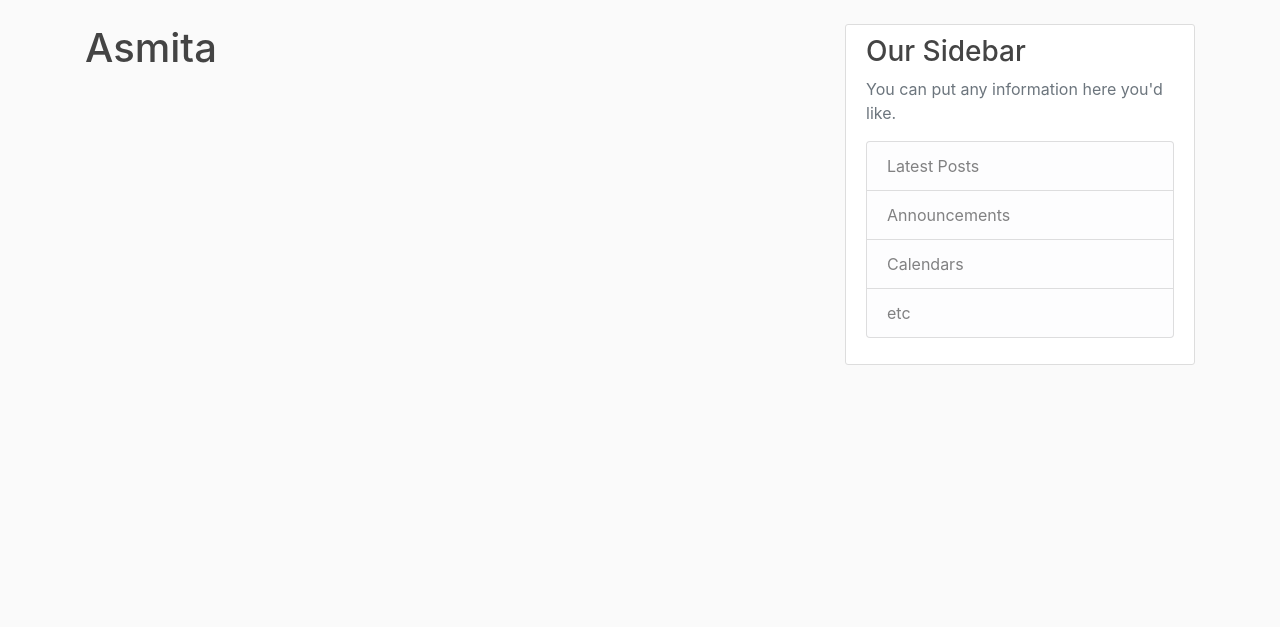
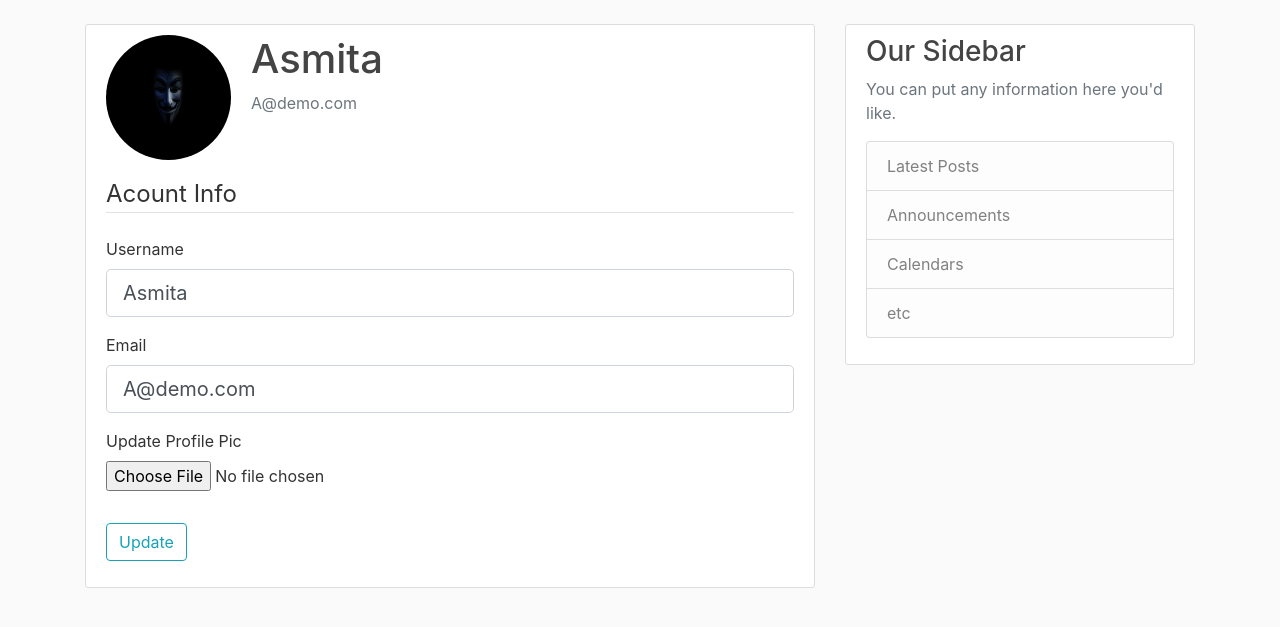
Before and after one commit to AsmitaGauri/Blog-Site-Using-Flask, a Flask app: page /account in a window 1280 px wide. Shown: the part 56-683 px from the top of the page. Run offline with Flask 2, Linux system fonts and the light colour scheme; a user stored in the database is signed in; some libraries are stand-ins or nearby versions.

Commit message:
User Account and Profile Picture

```diff
--- a/flask_blog/flaskblog/forms.py
+++ b/flask_blog/flaskblog/forms.py
@@ -1,7 +1,10 @@
 from flask_wtf import FlaskForm
+from flask_wtf.file import FileField,FileAllowed
 from wtforms import StringField,SubmitField,PasswordField,BooleanField
 from wtforms.validators import DataRequired,Length,Email,EqualTo,ValidationError
 from flaskblog.models import User
+from flask_login import current_user
+
 
 class RegistrationForm(FlaskForm):
     username=StringField('Username',validators=[DataRequired(),Length(min=2,max=20)])
@@ -34,3 +37,25 @@ class LoginForm(FlaskForm):
 
     remember=BooleanField('Remember Me')
     submit=SubmitField('Login')
+
+
+class UpdateAccountForm(FlaskForm):
+    username=StringField('Username',validators=[DataRequired(),Length(min=2,max=20)])
+
+    email=StringField('Email',validators=[DataRequired(),Email()])
+
+    profile_pic=FileField('Update Profile Pic',validators=[FileAllowed(['jpg','png'])])
+
+    submit=SubmitField('Update')
+
+    def validate_username(self,username):
+        if username.data!=current_user.username:
+            user=User.query.filter_by(username=username.data).first()
+            if user:
+                raise ValidationError('Username exists, Use up your brain for a new creative name')
+
+    def validate_email(self,email):
+        if email.data!=current_user.email:
+            user=User.query.filter_by(email=email.data).first()
+            if user:
+                raise ValidationError('Email exists, Please choose a different one!')
--- a/flask_blog/flaskblog/routes.py
+++ b/flask_blog/flaskblog/routes.py
@@ -1,7 +1,9 @@
-
+import secrets
+import os
+from PIL import Image
 from flask import render_template,url_for,flash,redirect,request
 
-from flaskblog.forms import RegistrationForm,LoginForm
+from flaskblog.forms import RegistrationForm,LoginForm,UpdateAccountForm
 from flaskblog import app,db,bcrypt
 from flaskblog.models import User,Post
 from flask_login import login_user,current_user,logout_user,login_required
@@ -19,6 +21,21 @@ posts=[
         'date_posted':"August 30th 2020"
     }
 ]
+
+def save_picture(img):
+    random_hex=secrets.token_hex(8)
+    f_name,f_ext=os.path.splitext(img.filename)
+    file_path=random_hex+f_ext
+    img_path=os.path.join(app.root_path,'static/profile_pics',file_path)
+
+    size=(125,125)
+    i=Image.open(img)
+    i.thumbnail(size)
+    i.save(img_path)
+
+    return file_path
+
+
 
 @app.route("/")
 @app.route("/home")
@@ -70,7 +87,21 @@ def logout():
     logout_user()
     return redirect(url_for('home'))
 
-@app.route('/account')
+@app.route('/account',methods=['GET','POST'])
 @login_required
 def account():
-    return render_template('account.html',title="Account")
+    form=UpdateAccountForm()
+    if form.validate_on_submit():
+        if form.profile_pic.data:
+            img_path=save_picture(form.profile_pic.data)
+            current_user.image_file=img_path
+        current_user.username=form.username.data
+        current_user.email=form.email.data
+        db.session.commit()
+        flash("Your account has been updated",'success')
+        return redirect(url_for('account'))
+    elif request.method=='GET':
+        form.username.data=current_user.username
+        form.email.data=current_user.email
+    image_file=url_for('static',filename="profile_pics/"+current_user.image_file)
+    return render_template('account.html',title="Account",image_file=image_file,form=form)
--- a/flask_blog/flaskblog/templates/account.html
+++ b/flask_blog/flaskblog/templates/account.html
@@ -1,3 +1,52 @@
 {% extends "layout.html"%} {% block content%}
-<h1>{{current_user.username}}</h1>
+<div class="content-section">
+  <div class="media">
+    <img class="rounded-circle account-img" src="{{image_file}}" />
+    <div class="media-body">
+      <h2 class="account-heading">{{current_user.username}}</h2>
+      <p class="text-secondary">{{current_user.email}}</p>
+    </div>
+  </div>
+  <!-- FORM HERE -->
+
+  <form action="" method="POST" enctype="multipart/form-data">
+    {{form.hidden_tag()}}
+    <fieldset class="form-group">
+      <legend class="border-bottom mb-4">Acount Info</legend>
+      <div class="form-group">
+        {{form.username.label(class="form-control-label")}}
+        <!-- Handling Errors -->
+        {% if form.username.errors%} {{form.username(class="form-control
+        form-control-lg is-invalid")}}
+        <div class="invalid-feedback">
+          {% for error in form.username.errors%}
+          <span> {{error}}</span>
+          {% endfor %}
+        </div>
+        {% else %} {{form.username(class="form-control form-control-lg")}} {%
+        endif %}
+      </div>
+      <div class="form-group">
+        {{form.email.label(class="form-control-label")}} {% if
+        form.email.errors%} {{form.email(class="form-control form-control-lg
+        is-invalid")}}
+        <div class="invalid-feedback">
+          {% for error in form.email.errors%}
+          <span> {{error}}</span>
+          {% endfor %}
+        </div>
+        {% else %} {{form.email(class="form-control form-control-lg")}} {% endif
+        %}
+      </div>
+      <div class="form-group">
+        {{form.profile_pic.label()}}
+        {{form.profile_pic(class="form-control-file")}} {% if
+        form.profile_pic.errors %} {% for error in form.profile_pic.errors%}
+        <span class="text-danger"> {{error}}</span>
+        {%endfor%} {% endif %}
+      </div>
+    </fieldset>
+    <div class="form-group">{{form.submit(class="btn btn-outline-info")}}</div>
+  </form>
+</div>
 {% endblock %}
```
Also changed, not shown: flask_blog/flaskblog/static/main.css (+7 -2 lines), flask_blog/flaskblog/site.db, flask_blog/flaskblog/static/profile_pics/346d12efa92b4b40.jpg (added), flask_blog/flaskblog/static/profile_pics/7f19c62e9403496a.jpg (added), flask_blog/flaskblog/static/profile_pics/default.jpg (added).
